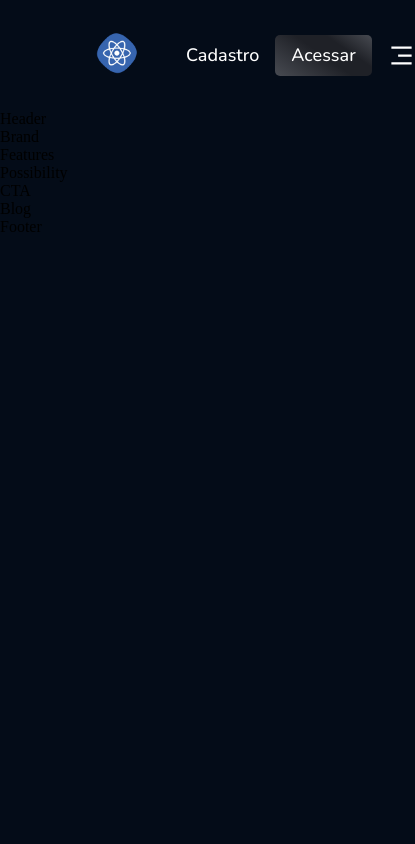
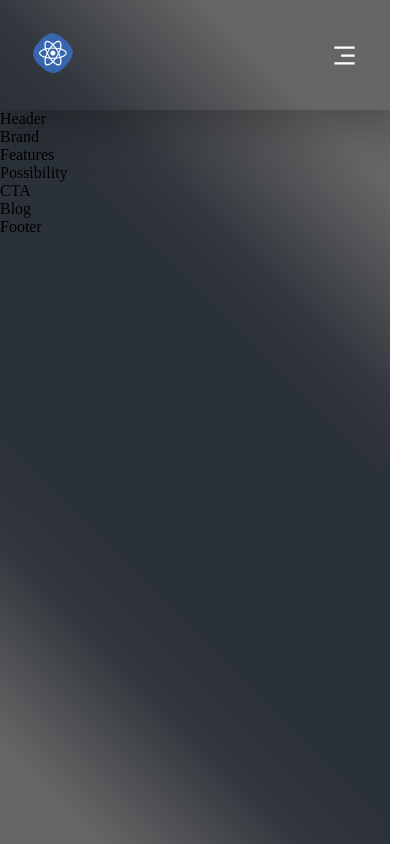
Before and after one commit to devmarcioreis/modern-react, a React (Create React App) app: page / in a window 390 px wide. Shown: the whole page, 415 px wide, since content can reach past the window. Built offline with nearby package versions, Linux system fonts and the light colour scheme.

Commit message:
navbar done

```diff
--- a/src/App.css
+++ b/src/App.css
@@ -12,10 +12,14 @@
 
 /*==========Base==========*/
 body {
-    background: var(--color-bg);
+    background: var(--gradient-background);
+    height: 100vh;
 }
 a {
     color: unset;
+}
+.gradient__bg {
+    background: var(--gradient-bg);
 }
 .gradient__text {
     background: var(--gradient-text);
--- a/src/components/navbar/navbar.css
+++ b/src/components/navbar/navbar.css
@@ -3,6 +3,7 @@
     align-items: center;
     justify-content: space-between;
     padding: 2rem 6rem;
+    box-shadow: 15px 12px 50px rgba(0, 0, 0, 0.3);
 }
 .modern__navbar-links {
     display: flex;
@@ -27,7 +28,7 @@
     justify-content: flex-end;
 }
 .modern__navbar-links_container p, .modern__navbar-sign p, .modern__navbar-menu_container p {
-    color: #fff;
+    color: rgb(196, 196, 196);
     font-family: var(--font-family);
     font-weight: 500;
     font-size: 18px;
@@ -43,7 +44,7 @@
     font-size: 18px;
     line-height: 25px;
     background: var(--gradient-bg);
-    color: #fff;
+    color: rgb(196, 196, 196);
     border-radius: 5px;
     cursor: pointer;
 }
@@ -62,12 +63,12 @@
     justify-content: flex-end;
     flex-direction: column;
     text-align: end;
-    background: var(--color-footer);
+    background: var(--gradient-bg);
     padding: 2rem;
     top: 40px;
     right: 0;
     margin-top: 1rem;
-    min-width: 310px;
+    min-width: 210px;
     border-radius: 5px;
     box-shadow: 0 0 5 rgba(0, 0, 0, 0.2);
 }
@@ -88,3 +89,26 @@
         display: flex;
     }
 }
+
+/*==========Media Query==========*/
+@media (max-width: 768px) {
+    .modern__navbar {
+        padding: 2rem 4rem;
+    }
+}
+
+/*==========Media Query==========*/
+@media (max-width: 550px) {
+    .modern__navbar {
+        padding: 2rem;
+    }
+    .modern__navbar-sign {
+        display: none;
+    }
+    .modern__navbar-menu_container {
+        top: 20px;
+    }
+    .modern__navbar-menu_container-links-sign {
+        display: block;
+    }
+}
```
